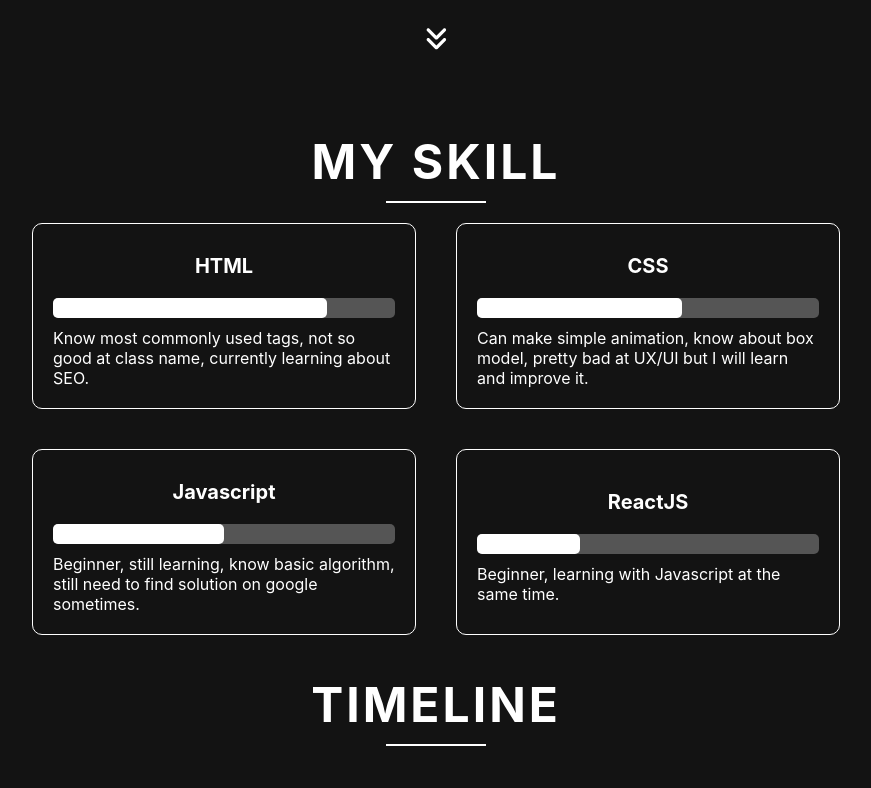
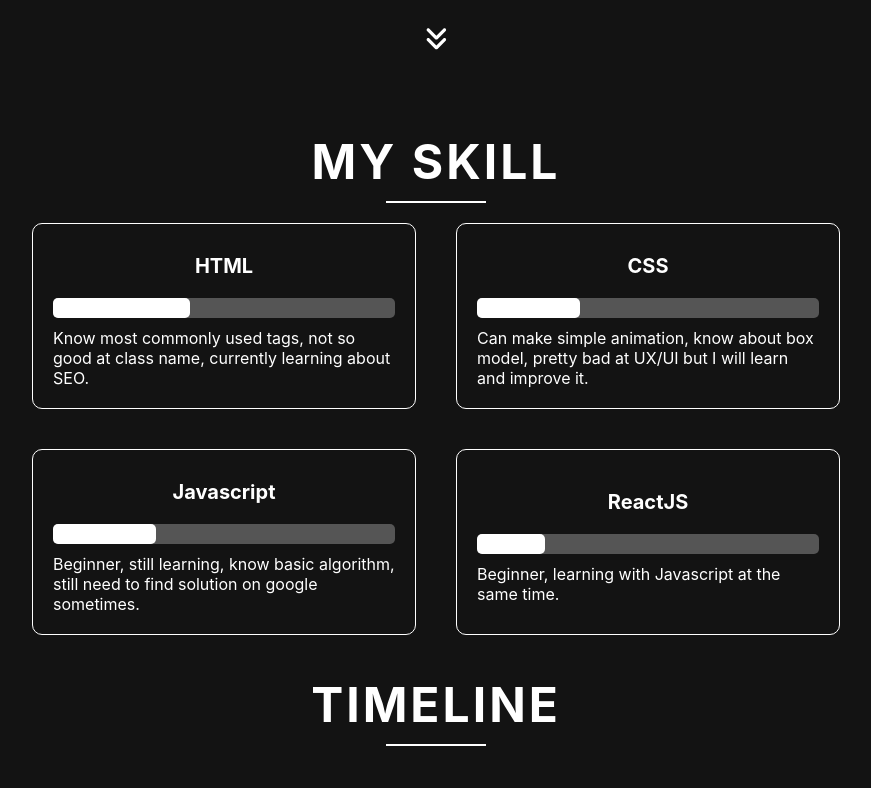
Before and after one commit to yuka166/introduce, a React (Create React App) app: page / in a window 1280 px wide. Shown: the part 688-1476 px from the top of the page, without its empty margins (204-1075 px from the left). Built offline with nearby package versions, Linux system fonts and the light colour scheme.

Commit message:
change points

```diff
--- a/src/App.css
+++ b/src/App.css
@@ -131,23 +131,19 @@
 }
 
 .skill-html>.skill-point>div {
-    width: 80%;
+    width: 40%;
 }
 
 .skill-css>.skill-point>div {
-    width: 60%;
+    width: 30%;
 }
 
 .skill-js>.skill-point>div {
-    width: 50%;
+    width: 30%;
 }
 
 .skill-reactjs>.skill-point>div {
-    width: 30%;
-}
-
-.skill-cs>.skill-point>div {
-    width: 30%;
+    width: 20%;
 }
 
 /* .timeline {
```
